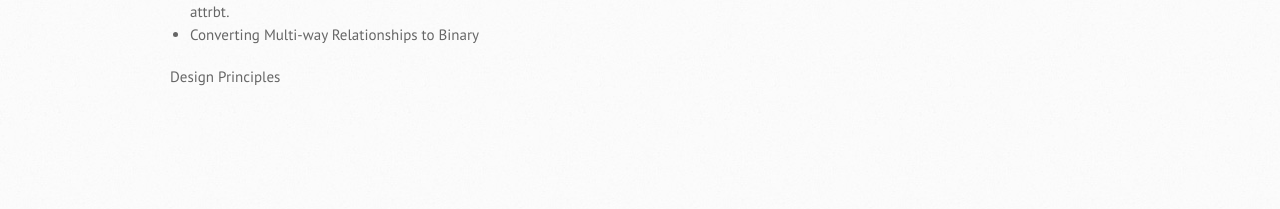
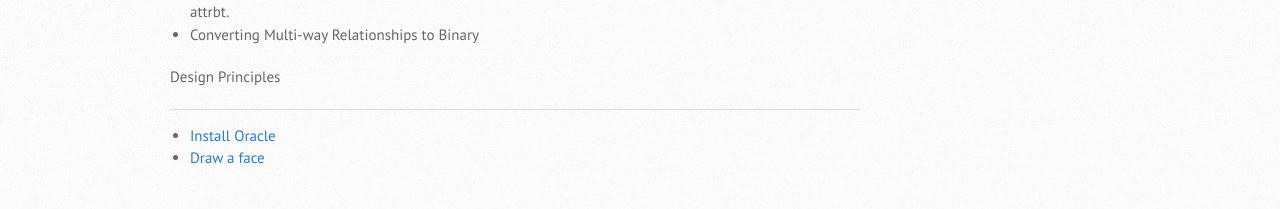
Before and after one commit to rebornplusplus/rebornplusplus.github.io, a Jekyll site: the page built from oscar/216/w-1.md, in a window 1280 px wide. Shown: the part 915-1124 px from the top of the page. Built offline with Jekyll 4.4.1, drawn with Linux system fonts in a browser that asks for light colours; some web fonts are replaced; our own code applies the rules of GitHub Pages for plain Markdown files; before the commit the page ends 1046 px from its top, so only the background shows below that.

Commit message:
Update w-1.md

```diff
--- a/oscar/216/w-1.md
+++ b/oscar/216/w-1.md
@@ -31,3 +31,8 @@ Examples
 - Converting Multi-way Relationships to Binary
 
 Design Principles
+
+***
+
+- [Install Oracle](./OracleInstallationGuideline.pptx)
+- [Draw a face](https://www.youtube.com/watch?v=iMEBSQJYaAY)
```
